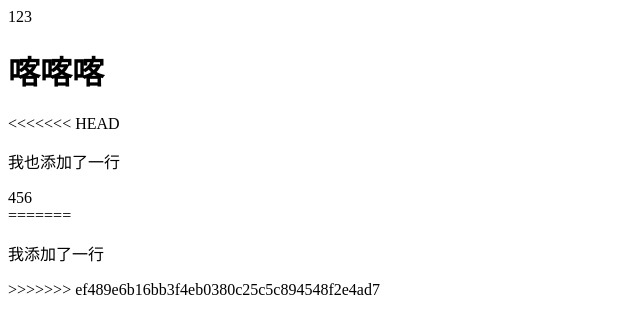
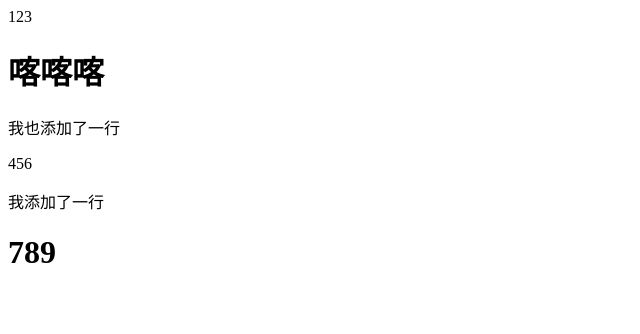
Before and after one commit to westtell/test001, a plain HTML site: page index.html in a window 1280 px wide. Shown: the whole page, without its empty margins (0-640 px from the left). Drawn offline with Linux system fonts and the light colour scheme.

Commit message:
cc更新了

```diff
--- a/index.html
+++ b/index.html
@@ -6,11 +6,9 @@
     <body>
     <div>123</div>
     <h1>喀喀喀</h1>
-<<<<<<< HEAD
     <p>我也添加了一行</p>
     <div>456</div>
-=======
     <p>我添加了一行</p>
->>>>>>> ef489e6b16bb3f4eb0380c25c5c894548f2e4ad7
+    <h1>789</h1>
     </body>
 </html>
```
